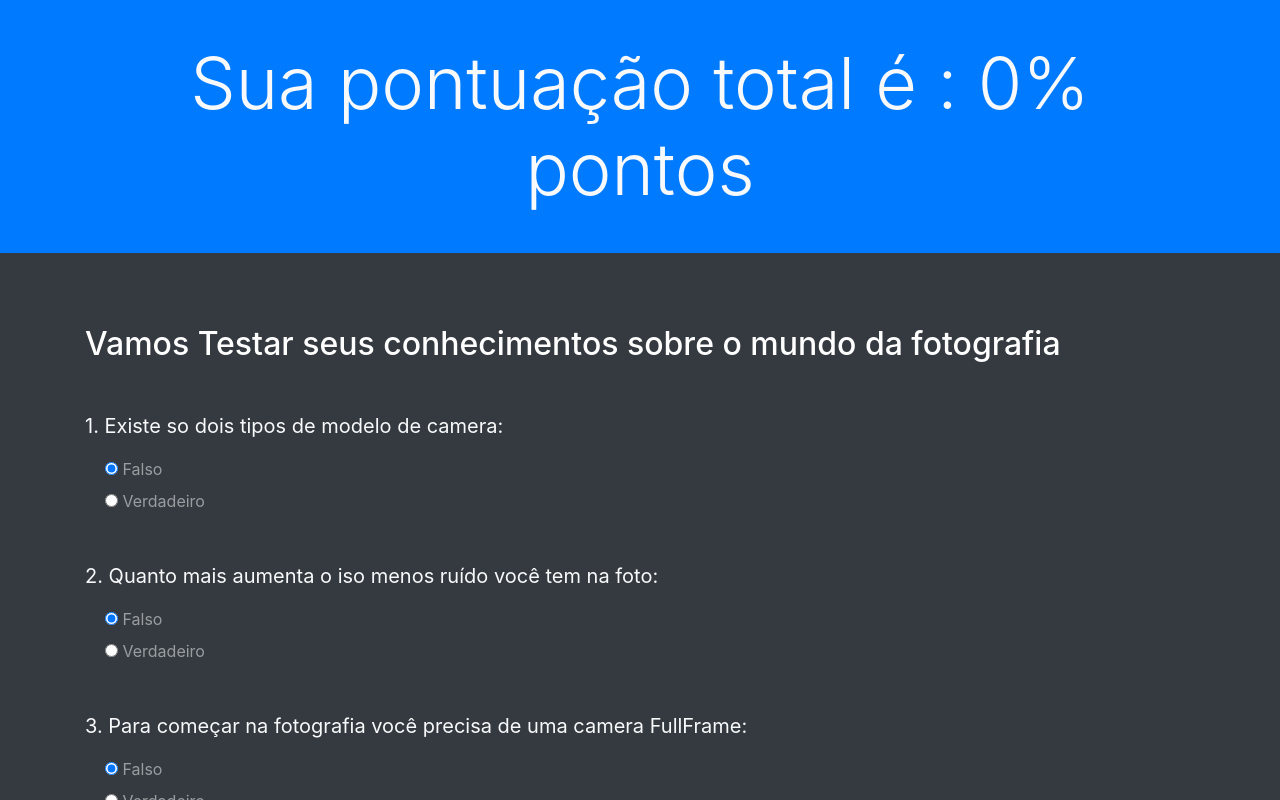
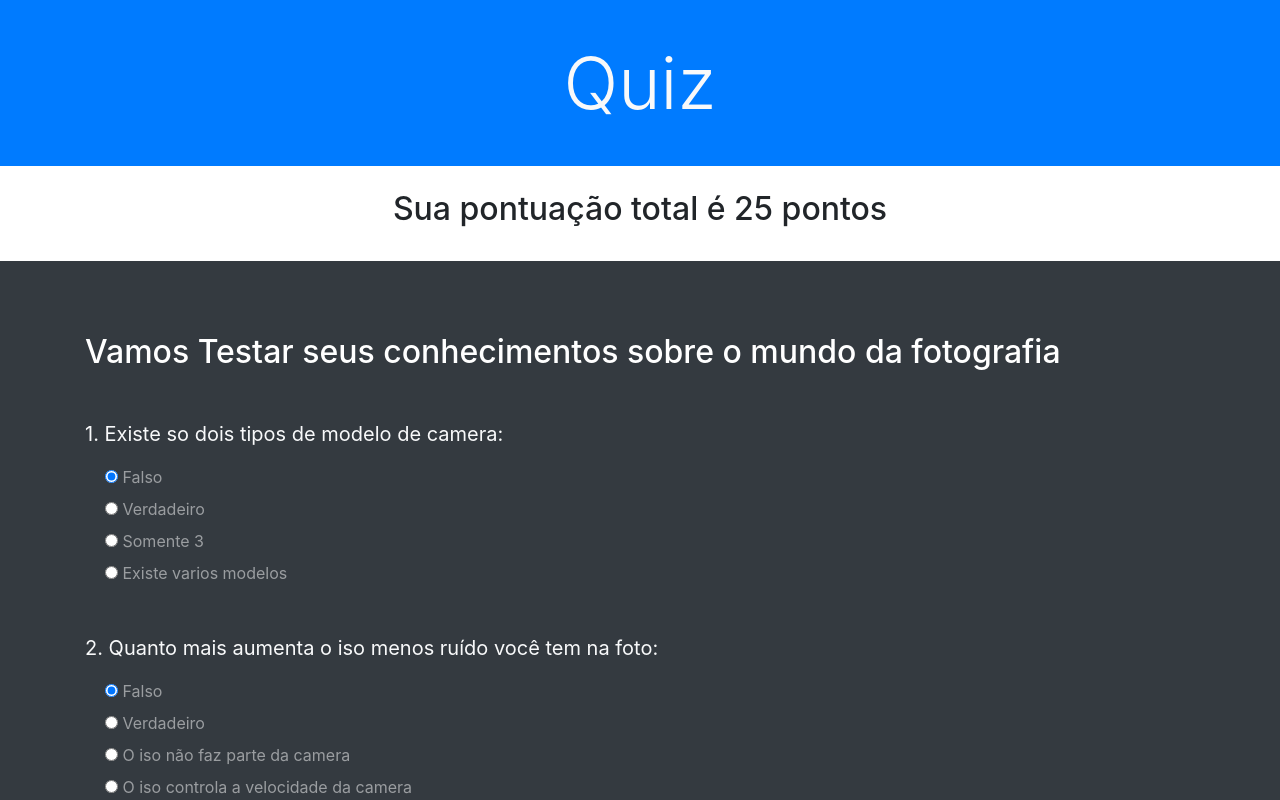
Before and after one commit to carlosweb/curso_Fluencia_JavaScript, a website: page Projeto_quiz/index.html in a window 1280 px wide. Both pictures are taken after a click on the button "Enviar". Shown: the top 800 px of the page. Drawn offline with nearby package versions, Linux system fonts and the light colour scheme.

Commit message:
Projeto quiz finalizado e rafatorado

```diff
--- a/Projeto_quiz/app.js
+++ b/Projeto_quiz/app.js
@@ -1,42 +1,50 @@
 const form = document.querySelector('.quiz-form')
-const h2 = document.querySelector('h2')
+const scoreDiv = document.querySelector('.score')
+let score = 0
 
-const correctAnswers = ['B', 'B', 'B', 'B']
+const correctAnswers = ['D', 'A', 'C', 'B']
 
-// const showResult = () => {
+const getUserAnswers = () => {
 
-// }
+    let userAnswers = []
+    correctAnswers.forEach((_, index) => {
+        const userAnswer = form[`inputQuestion${index + 1}`].value
+        userAnswers.push(userAnswer)
+    })
 
-form.addEventListener('submit', event => {
-    event.preventDefault()
+    return userAnswers
+}
 
-    let score = 0
-    const userAnswers = [
-        form.inputQuestion1.value,
-        form.inputQuestion2.value,
-        form.inputQuestion3.value,
-        form.inputQuestion4.value
-    ]
-
+const calculateUserScore = userAnswers => {
     userAnswers.forEach((userAnswer, index) =>{
-        if(userAnswer === correctAnswers[index]){
+        const isUserAnswresCorrect = userAnswer === correctAnswers[index]
+        if(isUserAnswresCorrect){
             score += 25
         }
     })
+}
 
-    scrollTo(0, 0)
-
-    localStorage.setItem('score', score)
-    localStorage.getItem(score)
-    h2.innerHTML = `Sua pontuação total é : ${score} pontos`
-
+const animateFinalScore = () => {
     let counter = 0
     const timer = setInterval(() =>{
         if(counter === score){
             clearInterval(timer)
         }
 
-            h2.innerHTML = `Sua pontuação total é : ${counter}% pontos`
-            counter++
+        scoreDiv.querySelector('span').textContent = `${counter++}`
+
     }, 10)
+}
+
+form.addEventListener('submit', event => {
+    event.preventDefault()
+    scrollTo({
+        top: 0,
+        left: 0,
+        behavior: 'smooth'
     })
+    scoreDiv.classList.remove('d-none')
+    const userAnswers = getUserAnswers()
+    calculateUserScore(userAnswers)
+    animateFinalScore()
+})
--- a/Projeto_quiz/index.html
+++ b/Projeto_quiz/index.html
@@ -8,8 +8,12 @@
 </head>
 <body>
   <div class="intro py-3 bg-primary text-center">
+      <h2 class="text-light display-3 my-4">Quiz</h2>
+  </div>
+
+  <div class="score py-4 d-none bg-white">
     <div class="container">
-      <h2 class="text-light display-3 my-4">Quiz</h2>
+        <h2 class="text-center">Sua pontuação total é <span></span> pontos</h2>
     </div>
   </div>
 
@@ -32,6 +36,18 @@
               Verdadeiro
             </label>
           </div>
+          <div class="form-check my-2 text-white-50">
+            <label class="form-check-label">
+              <input type="radio" name="inputQuestion1" value="C">
+              Somente 3
+            </label>
+          </div>
+          <div class="form-check my-2 text-white-50">
+            <label class="form-check-label">
+              <input type="radio" name="inputQuestion1" value="D">
+              Existe varios modelos
+            </label>
+          </div>
         </div>
 
         <div class="my-5">
@@ -48,6 +64,18 @@
               Verdadeiro
             </label>
           </div>
+          <div class="form-check my-2 text-white-50">
+            <label class="form-check-label">
+              <input type="radio" name="inputQuestion2" value="C">
+              O iso não faz parte da camera
+            </label>
+          </div>
+          <div class="form-check my-2 text-white-50">
+            <label class="form-check-label">
+              <input type="radio" name="inputQuestion2" value="D">
+              O iso controla a velocidade da camera
+            </label>
+          </div>
         </div>
 
         <div class="my-5">
@@ -55,13 +83,25 @@
           <div class="form-check my-2 text-white-50">
             <label class="form-check-label">
               <input type="radio" name="inputQuestion3" value="A" checked>
+              Verdadeiro
+            </label>
+          </div>
+          <div class="form-check my-2 text-white-50">
+            <label class="form-check-label">
+              <input type="radio" name="inputQuestion3" value="B">
+              Você precisa ter uma Canon ou Nikon
+            </label>
+          </div>
+          <div class="form-check my-2 text-white-50">
+            <label class="form-check-label">
+              <input type="radio" name="inputQuestion3" value="C">
               Falso
             </label>
           </div>
           <div class="form-check my-2 text-white-50">
             <label class="form-check-label">
-              <input type="radio" name="inputQuestion3" value="B">
-              Verdadeiro
+              <input type="radio" name="inputQuestion3" value="D">
+              Fotografia é algo dificil de aprender.
             </label>
           </div>
         </div>
@@ -71,13 +111,25 @@
           <div class="form-check my-2 text-white-50">
             <label class="form-check-label">
               <input type="radio" name="inputQuestion4" value="A" checked>
-              Falso
+              Você precisa ter uma 50mm
             </label>
           </div>
           <div class="form-check my-2 text-white-50">
             <label class="form-check-label">
               <input type="radio" name="inputQuestion4" value="B">
-              Verdadeiro
+              Não precisar ter uma lente boa, a do kit já basta.
+            </label>
+          </div>
+          <div class="form-check my-2 text-white-50">
+            <label class="form-check-label">
+              <input type="radio" name="inputQuestion4" value="C">
+              Você precisa da lente 35mm
+            </label>
+          </div>
+          <div class="form-check my-2 text-white-50">
+            <label class="form-check-label">
+              <input type="radio" name="inputQuestion4" value="D">
+              A lente não faz tirar fotos
             </label>
           </div>
         </div>
--- /dev/null
+++ b/Projeto_quiz/testes/testeApp.js
@@ -0,0 +1,6 @@
+const should = reqire
+describe('find questions', () => {
+    it('show answers',() => {
+        animateFinalScore
+    })
+})
```
Also changed, not shown: Projeto_quiz/package.json (added, +15 -0 lines), exercicio_modulo20/app.js (added, +83 -0 lines), exercicio_modulo20/index.html (added, +26 -0 lines), 2 other files. Lines whose indentation alone changed are shown as unchanged.
